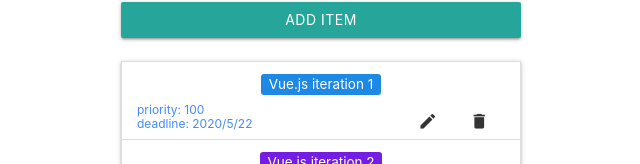
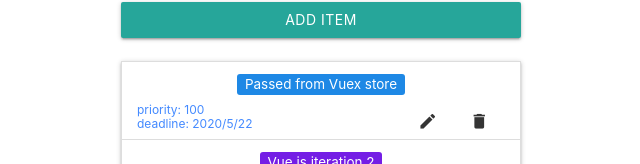
Before and after one commit to kvoncode/vuecli-todoapp, a Vue app: page / in a window 1280 px wide. Shown: the part 147-311 px from the top of the page, without its empty margins (319-959 px from the left). Built offline with nearby package versions, Linux system fonts and the light colour scheme.

Commit message:
add: vuex store

```diff
--- a/src/App.vue
+++ b/src/App.vue
@@ -32,8 +32,7 @@
   },
   methods: {
     deleteTodo: function(id) {
-
-      console.log("delete todo event handled:", id)
+      console.log("delete todo event handled:", id);
 
       // for (let index = 0; index < this.todos.length; index++) {
       //   if (this.todos[index].id === id) {
@@ -85,34 +84,13 @@
         text: "",
         isCompleted: false,
         priority: null
-      },
-      todos: [
-        {
-          id: 1,
-          title: "Vue.js iteration 1",
-          text: "Hone todo app (Vue.js CLI, Materialize.css)",
-          due: new Date(),
-          isCompleted: true,
-          priority: 100
-        },
-        {
-          id: 2,
-          title: "Vue.js iteration 2",
-          text: "Nuxt.js app",
-          due: new Date(),
-          isCompleted: false,
-          priority: 12
-        },
-        {
-          id: 3,
-          title: "Vue.js iteration 3",
-          text: "production app",
-          due: new Date(),
-          isCompleted: true,
-          priority: null
-        }
-      ]
+      }
     };
+  },
+  computed: {
+    todos() {
+      return this.$store.state.todos;
+    }
   }
 };
 </script>
--- a/src/main.js
+++ b/src/main.js
@@ -1,23 +1,14 @@
 import Vue from "vue";
-import Vuex from "vuex";
 import App from "./App.vue";
 
 import "materialize-css/dist/css/materialize.css";
 import "normalize.css";
 
-Vue.use(Vuex);
-
-const store = new Vuex.Store({
-  state: {
-
-  },
-  mutations: {
-
-  }
-})
+import store from "./store"
 
 Vue.config.productionTip = false;
 
 new Vue({
   render: (h) => h(App),
+  store
 }).$mount("#app");
--- /dev/null
+++ b/src/store/index.js
@@ -0,0 +1,38 @@
+import Vue from "vue";
+import Vuex from "vuex";
+
+Vue.use(Vuex);
+
+const store = new Vuex.Store({
+  state: {
+    todos: [
+      {
+        id: 1,
+        title: "Passed from Vuex store",
+        text: "Hone todo app (Vue.js CLI, Materialize.css)",
+        due: new Date(),
+        isCompleted: true,
+        priority: 100,
+      },
+      {
+        id: 2,
+        title: "Vue.js iteration 2",
+        text: "Nuxt.js app",
+        due: new Date(),
+        isCompleted: false,
+        priority: 12,
+      },
+      {
+        id: 3,
+        title: "Vue.js iteration 3",
+        text: "production app",
+        due: new Date(),
+        isCompleted: true,
+        priority: null,
+      },
+    ],
+  },
+  mutations: {},
+});
+
+export default store;
```
